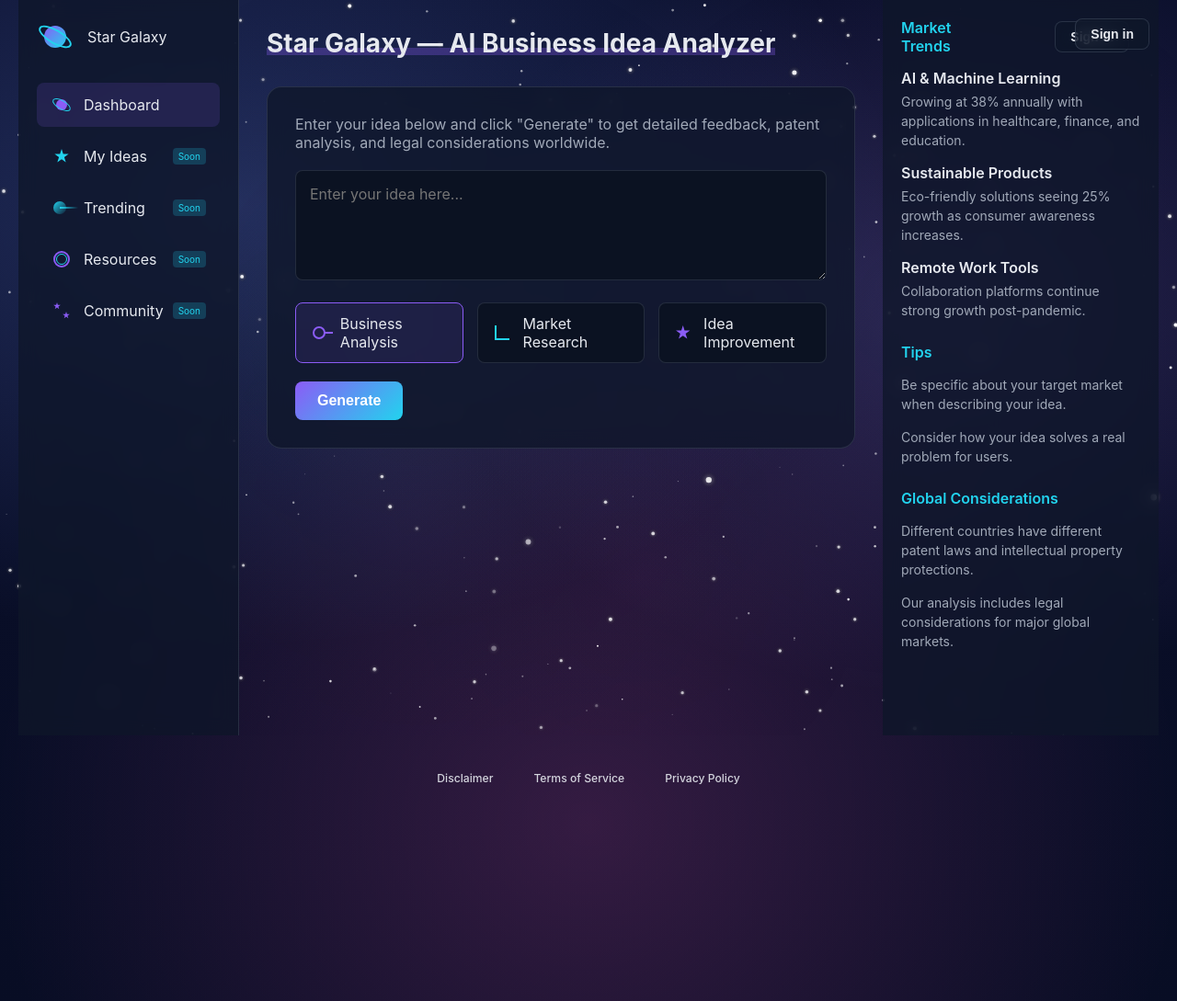
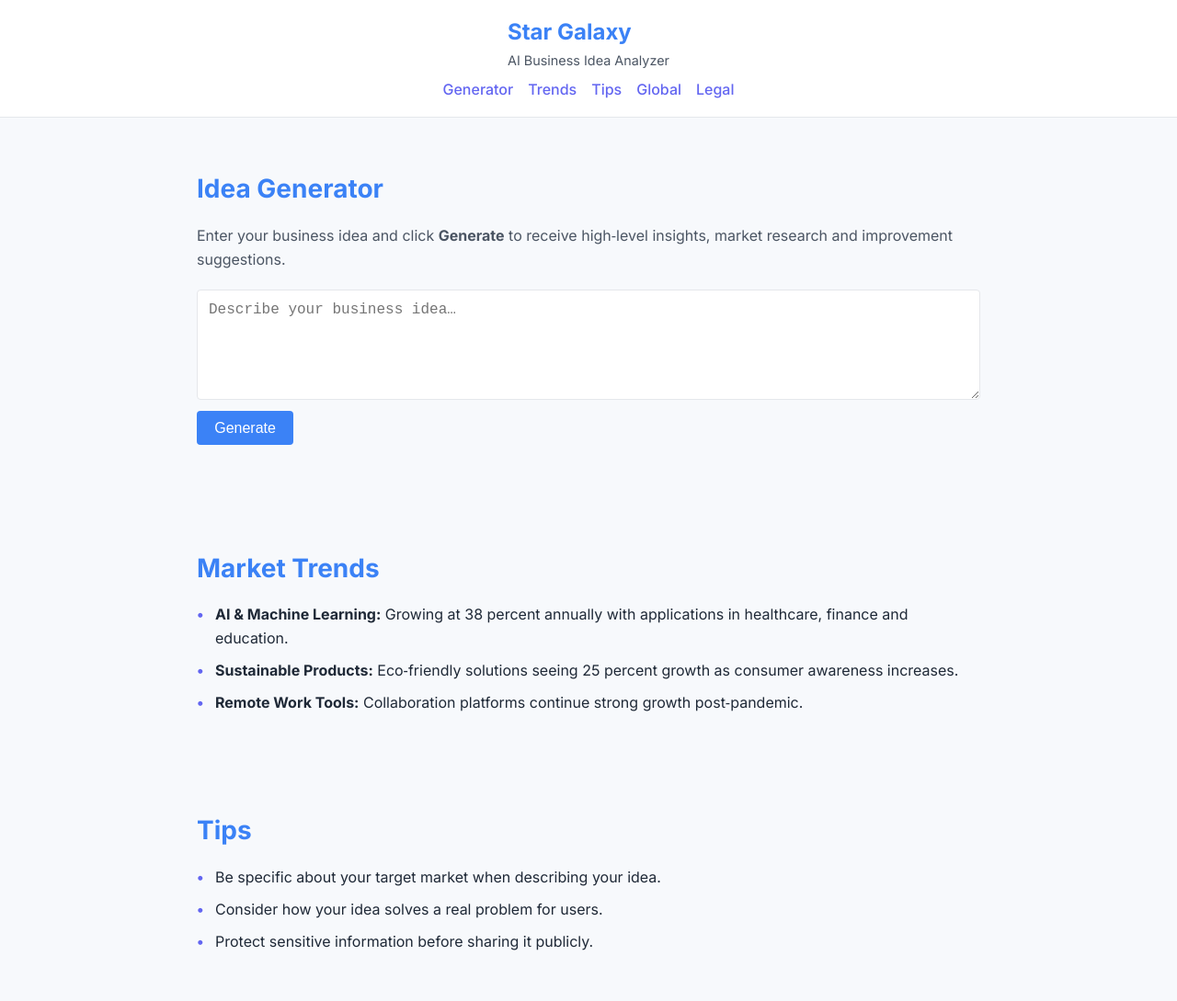
Before and after one commit to andreyshapira1983-code/insightforgem, a plain HTML site: page index.html in a window 1280 px wide. Shown: the top 1089 px of the page at 92% size. Drawn offline with Linux system fonts and the light colour scheme.

Commit message:
Add files via upload

```diff
--- a/index.html
+++ b/index.html
@@ -1,174 +1,148 @@
 <!DOCTYPE html>
 <html lang="en">
 <head>
-  <meta charset="utf-8"/>
-  <meta name="viewport" content="width=device-width, initial-scale=1.0"/>
+  <meta charset="UTF-8">
+  <meta name="viewport" content="width=device-width, initial-scale=1.0">
   <title>Star Galaxy — AI Business Idea Analyzer</title>
-  <meta name="description" content="Analyze and refine business ideas with AI: feasibility, market, risks, next steps."/>
-  <link rel="canonical" href="https://insightforgem.netlify.app/"/>
-  <link rel="icon" type="image/x-icon" href="/favicon.ico"/>
-  <link rel="stylesheet" href="css/styles.css"/>
-  <!-- Include authentication modal styles -->
-  <link rel="stylesheet" href="css/auth.css"/>
-  <!-- Global fixes to eliminate nested scrollbars and other UI quirks -->
-  <link rel="stylesheet" href="css/global-fixes.css"/>
-  <!-- Optional security overrides -->
-  <link rel="stylesheet" href="css/security.css"/>
+  <!-- Link to the dedicated stylesheet -->
+  <link rel="stylesheet" href="style.css">
+  <!-- Preload the main font for performance -->
+  <link rel="preconnect" href="https://fonts.googleapis.com">
+  <link rel="preconnect" href="https://fonts.gstatic.com" crossorigin>
+  <link href="https://fonts.googleapis.com/css2?family=Inter:wght@400;500;600;700&display=swap" rel="stylesheet">
 </head>
 <body>
-  <canvas id="galaxy-bg" aria-hidden="true"></canvas>
-  <div class="app-container">
-    <!-- Sidebar navigation -->
-    <div class="sidebar">
-      <div class="sidebar-header">
-        <div class="galaxy-logo">
-          <div class="logo-planet"></div>
-          <div class="logo-ring"></div>
-        </div>
-        <span>Star Galaxy</span>
+  <header class="site-header">
+    <div class="logo">
+      <h1>Star&nbsp;Galaxy</h1>
+      <span class="subtitle">AI Business Idea Analyzer</span>
+    </div>
+    <nav class="main-nav">
+      <a href="#generator">Generator</a>
+      <a href="#trends">Trends</a>
+      <a href="#tips">Tips</a>
+      <a href="#global">Global</a>
+      <a href="#legal">Legal</a>
+    </nav>
+  </header>
+
+  <main>
+    <!-- Idea generator section -->
+    <section id="generator" class="section">
+      <h2>Idea Generator</h2>
+      <p class="section-intro">Enter your business idea and click&nbsp;<strong>Generate</strong> to receive high‑level insights, market research and improvement suggestions.</p>
+      <div class="generator-form">
+        <textarea id="idea-input" placeholder="Describe your business idea…"></textarea>
+        <button id="generate-btn">Generate</button>
       </div>
-      <ul class="sidebar-menu">
-        <li class="active" data-page="dashboard">
-          <a href="#">
-            <div class="galaxy-icon dashboard-icon">
-              <div class="planet"></div>
-              <div class="orbit"></div>
-            </div>
-            <span>Dashboard</span>
-          </a>
-        </li>
-        <li data-page="myIdeas">
-          <a href="#">
-            <div class="galaxy-icon idea-icon">
-              <div class="star-burst"></div>
-            </div>
-            <span>My Ideas</span>
-            <span class="coming-soon">Soon</span>
-          </a>
-        </li>
-        <li data-page="trending">
-          <a href="#">
-            <div class="galaxy-icon trend-icon">
-              <div class="comet"></div>
-            </div>
-            <span>Trending</span>
-            <span class="coming-soon">Soon</span>
-          </a>
-        </li>
-        <li data-page="resources">
-          <a href="#">
-            <div class="galaxy-icon resource-icon">
-              <div class="galaxy-spiral"></div>
-            </div>
-            <span>Resources</span>
-            <span class="coming-soon">Soon</span>
-          </a>
-        </li>
-        <li data-page="community">
-          <a href="#">
-            <div class="galaxy-icon community-icon">
-              <div class="stars-group"></div>
-            </div>
-            <span>Community</span>
-            <span class="coming-soon">Soon</span>
-          </a>
-        </li>
-      </ul>
-      <div class="sidebar-footer legal-footer-center"></div>
-    </div>
-
-    <!-- Main content area -->
-    <div class="main-content" id="main-content">
-      <h1 id="main-title"><span class="title-text">Star Galaxy — AI Business Idea Analyzer</span></h1>
-      <div class="card" id="main-card">
-        <p id="instruction-text">Enter your idea below and click "Generate" to get detailed feedback, patent analysis, and legal considerations worldwide.</p>
-        <textarea id="idea-text" placeholder="Enter your idea here..."></textarea>
-        <div class="ai-options">
-          <div class="ai-option selected" data-mode="analyze">
-            <div class="galaxy-icon analyze-icon">
-              <div class="analyze-beam"></div>
-            </div>
-            Business Analysis
+      <div id="results" class="results hidden">
+        <h3>Analysis Results</h3>
+        <div class="result-cards">
+          <div class="card" id="analysis-section">
+            <h4>Business Analysis</h4>
+            <p id="analysis-content">Your analysis will appear here.</p>
           </div>
-          <div class="ai-option" data-mode="market">
-            <div class="galaxy-icon market-icon">
-              <div class="market-graph"></div>
-            </div>
-            Market Research
+          <div class="card" id="research-section">
+            <h4>Market Research</h4>
+            <p id="research-content">Market research will appear here.</p>
           </div>
-          <div class="ai-option" data-mode="improve">
-            <div class="galaxy-icon improve-icon">
-              <div class="improve-spark"></div>
-            </div>
-            Idea Improvement
+          <div class="card" id="improvement-section">
+            <h4>Idea Improvement</h4>
+            <p id="improvement-content">Improvement suggestions will appear here.</p>
           </div>
         </div>
-        <button class="cosmic-button" id="analyze-button">
-          <div class="button-stars"></div>
-          <span>Generate</span>
-        </button>
-        <div id="results-container" style="display: none;"></div>
       </div>
-      <!-- Hidden legal content container that can be shown when needed -->
-      <div class="card" id="legal-content" style="display: none;">
-        <button class="cosmic-button" id="back-to-main" style="margin-bottom: 20px;">
-          <span>← Back to Generator</span>
-        </button>
-        <h3 id="legal-title">Legal Information</h3>
-        <div id="legal-body"></div>
+    </section>
+
+    <!-- Market trends section -->
+    <section id="trends" class="section">
+      <h2>Market Trends</h2>
+      <ul class="list">
+        <li><strong>AI &amp; Machine Learning:</strong> Growing at 38&nbsp;percent annually with applications in healthcare, finance and education.</li>
+        <li><strong>Sustainable Products:</strong> Eco‑friendly solutions seeing 25&nbsp;percent growth as consumer awareness increases.</li>
+        <li><strong>Remote Work Tools:</strong> Collaboration platforms continue strong growth post‑pandemic.</li>
+      </ul>
+    </section>
+
+    <!-- Tips section -->
+    <section id="tips" class="section">
+      <h2>Tips</h2>
+      <ul class="list">
+        <li>Be specific about your target market when describing your idea.</li>
+        <li>Consider how your idea solves a real problem for users.</li>
+        <li>Protect sensitive information before sharing it publicly.</li>
+      </ul>
+    </section>
+
+    <!-- Global considerations section -->
+    <section id="global" class="section">
+      <h2>Global Considerations</h2>
+      <p>Different countries have varying patent laws and intellectual property protections. Our analysis includes legal considerations for major global markets. Use the table below as a quick reference.</p>
+      <div class="table-wrapper">
+        <table>
+          <thead>
+            <tr><th>Country/Region</th><th>Key patent considerations</th></tr>
+          </thead>
+          <tbody>
+            <tr><td>United States</td><td>First‑to‑file system; software and business methods may be patentable under certain conditions.</td></tr>
+            <tr><td>European Union</td><td>First‑to‑file system; stricter requirements for software and business method patents.</td></tr>
+            <tr><td>China</td><td>First‑to‑file system; increasing protection for software patents.</td></tr>
+            <tr><td>Russia</td><td>First‑to‑file system; software generally protected by copyright rather than patents.</td></tr>
+            <tr><td>Japan</td><td>First‑to‑file system; software patentable if it has technical characteristics.</td></tr>
+          </tbody>
+        </table>
       </div>
-    </div>
+    </section>
 
-    <!-- Info panel (right side) -->
-    <div class="info-panel">
-      <div class="info-panel-header market-trend-absolute market-trend-flex" id="market-trend-header">
-        Market Trends
-        <span class="login-btn">
-          <button class="auth-button" data-role="signin" id="header-sign-in">Sign in</button>
-        </span>
+    <!-- Legal information -->
+    <section id="legal" class="section">
+      <h2>Legal Information</h2>
+      <p class="section-intro">The following summaries outline our Terms of Service, Privacy Policy and Disclaimer. For full details please contact us.</p>
+      <div class="legal-nav">
+        <a href="#terms">Terms&nbsp;of&nbsp;Service</a>
+        <span class="divider">|</span>
+        <a href="#privacy">Privacy&nbsp;Policy</a>
+        <span class="divider">|</span>
+        <a href="#disclaimer">Disclaimer</a>
       </div>
-      <div class="trend-item">
-        <div class="trend-title">AI &amp; Machine Learning</div>
-        <div class="trend-description">Growing at 38% annually with applications in healthcare, finance, and education.</div>
-      </div>
-      <div class="trend-item">
-        <div class="trend-title">Sustainable Products</div>
-        <div class="trend-description">Eco-friendly solutions seeing 25% growth as consumer awareness increases.</div>
-      </div>
-      <div class="trend-item">
-        <div class="trend-title">Remote Work Tools</div>
-        <div class="trend-description">Collaboration platforms continue strong growth post-pandemic.</div>
-      </div>
-      <div class="info-panel-header">Tips</div>
-      <div class="trend-item">
-        <div class="trend-description">Be specific about your target market when describing your idea.</div>
-      </div>
-      <div class="trend-item">
-        <div class="trend-description">Consider how your idea solves a real problem for users.</div>
-      </div>
-      <div class="info-panel-header">Global Considerations</div>
-      <div class="trend-item">
-        <div class="trend-description">Different countries have different patent laws and intellectual property protections.</div>
-      </div>
-      <div class="trend-item">
-        <div class="trend-description">Our analysis includes legal considerations for major global markets.</div>
-      </div>
-    </div>
-  </div>
+      <article id="terms" class="legal-section">
+        <h3>Terms of Service</h3>
+        <p>By accessing or using Star&nbsp;Galaxy you agree to be bound by these Terms. We provide a platform for idea analysis and evaluation. You agree not to violate laws, infringe upon rights, submit unlawful content, interfere with our services or attempt unauthorized access. You retain all rights to the ideas you submit; we retain rights to the Star&nbsp;Galaxy name, logo and design.</p>
+        <p>Detailed provisions cover user conduct, intellectual property, limitations of liability, indemnification, international use and governing law.</p>
+      </article>
+      <article id="privacy" class="legal-section">
+        <h3>Privacy Policy</h3>
+        <p>We respect your privacy and are committed to protecting your personal data and ideas. We collect only what is necessary to deliver our services: the content you submit, basic usage data and device information. We use this information to provide and improve our services, respond to your inquiries, analyse usage patterns, prevent fraud and comply with legal obligations. Technical and organisational measures help protect your data, though absolute security cannot be guaranteed.</p>
+        <p>You have rights to access, rectify or delete your information, restrict or object to processing, request data portability and withdraw consent at any time.</p>
+      </article>
+      <article id="disclaimer" class="legal-section">
+        <h3>Disclaimer</h3>
+        <p>The information provided by Star&nbsp;Galaxy is for general informational purposes only and does not constitute legal, financial or professional advice. Always consult qualified professionals before making decisions based on our analysis.</p>
+        <p>Our AI analysis may not account for recent market changes, local regulations or other factors beyond our control. A positive analysis does not guarantee the success of your business idea. We cannot guarantee absolute confidentiality; for highly sensitive ideas, consider obtaining legal protection before sharing details.</p>
+      </article>
+    </section>
+  </main>
 
-  <!-- Scripts -->
-  <script src="js/galaxy-bg.js"></script>
-  <script src="js/star-galaxy-core.js"></script>
-  <script src="js/ui-hardening.js"></script>
-  <script src="js/auth.js"></script>
-  <script src="js/auth-fix.js"></script>
-  <script src="js/askOpenAI.js"></script>
-  <script src="js/app.js"></script>
-  <!-- Footer with legal links -->
-  <footer class="site-legal legal-footer-center" id="site-legal">
-    <a href="legal/disclaimer.html">Disclaimer</a>
-    <a href="legal/terms.html">Terms of Service</a>
-    <a href="legal/privacy.html">Privacy Policy</a>
+  <footer class="site-footer">
+    <p>&copy; 2025 Star&nbsp;Galaxy. All rights reserved.</p>
   </footer>
+
+  <script>
+    // JavaScript to handle the generator button click. This is a simple placeholder to demonstrate functionality.
+    document.getElementById('generate-btn').addEventListener('click', function () {
+      const input = document.getElementById('idea-input').value.trim();
+      if (!input) {
+        alert('Please enter your business idea before generating.');
+        return;
+      }
+      // In a production environment, you would send the idea to a backend or AI service using
+      // an API key stored securely on the server (e.g., process.env.OPEN_API_KEY). Here we
+      // simply display placeholder text containing the user input to show the data flow.
+      document.getElementById('analysis-content').textContent = `Our algorithms analyse "${input}" to identify strengths, weaknesses and potential opportunities.`;
+      document.getElementById('research-content').textContent = `We gather market research related to "${input}" including growth rates, key competitors and emerging trends.`;
+      document.getElementById('improvement-content').textContent = `Suggestions for improving "${input}" may include niche targeting, feature enhancements or alternative revenue models.`;
+      document.getElementById('results').classList.remove('hidden');
+    });
+  </script>
 </body>
 </html>
--- /dev/null
+++ b/style.css
@@ -0,0 +1,260 @@
+/*
+ * Basic styling for the Star Galaxy single‑page application.
+ * The design follows a clean, modern aesthetic with responsive layouts and
+ * accessible colour contrasts. Feel free to adjust the CSS variables
+ * below to better suit your brand colours.
+ */
+
+:root {
+  --bg: #f7f9fc;
+  --panel: #ffffff;
+  --primary: #3b82f6;
+  --secondary: #6366f1;
+  --text: #1f2937;
+  --text-muted: #4b5563;
+  --border: #e5e7eb;
+  --card-bg: #ffffff;
+  --card-border: #e5e7eb;
+  --footer-bg: #f0f4f8;
+}
+
+* {
+  box-sizing: border-box;
+}
+
+body {
+  margin: 0;
+  font-family: 'Inter', sans-serif;
+  background: var(--bg);
+  color: var(--text);
+  line-height: 1.6;
+}
+
+/* Header */
+.site-header {
+  display: flex;
+  flex-direction: column;
+  align-items: center;
+  background: var(--panel);
+  border-bottom: 1px solid var(--border);
+  padding: 1rem 1.5rem;
+  position: sticky;
+  top: 0;
+  z-index: 1000;
+}
+
+.logo h1 {
+  margin: 0;
+  font-size: 1.5rem;
+  font-weight: 700;
+  color: var(--primary);
+}
+
+.logo .subtitle {
+  font-size: 0.9rem;
+  color: var(--text-muted);
+  display: block;
+}
+
+.main-nav {
+  margin-top: 0.5rem;
+  display: flex;
+  gap: 1rem;
+  flex-wrap: wrap;
+  justify-content: center;
+}
+
+.main-nav a {
+  color: var(--secondary);
+  text-decoration: none;
+  font-weight: 500;
+  transition: color 0.2s ease-in-out;
+}
+
+.main-nav a:hover {
+  color: var(--primary);
+}
+
+/* Sections */
+.section {
+  padding: 2rem 1.5rem;
+  max-width: 900px;
+  margin: 0 auto;
+}
+
+.section h2 {
+  font-size: 1.75rem;
+  margin-bottom: 0.75rem;
+  color: var(--primary);
+}
+
+.section-intro {
+  margin-bottom: 1.25rem;
+  color: var(--text-muted);
+}
+
+/* Generator */
+.generator-form {
+  display: flex;
+  flex-direction: column;
+  gap: 0.75rem;
+  margin-bottom: 1.5rem;
+}
+
+#idea-input {
+  min-height: 120px;
+  padding: 0.75rem;
+  border: 1px solid var(--border);
+  border-radius: 4px;
+  font-size: 1rem;
+  resize: vertical;
+}
+
+#generate-btn {
+  padding: 0.6rem 1.2rem;
+  border: none;
+  border-radius: 4px;
+  background: var(--primary);
+  color: #fff;
+  font-size: 1rem;
+  cursor: pointer;
+  width: max-content;
+  align-self: flex-start;
+  transition: background 0.2s ease-in-out;
+}
+
+#generate-btn:hover {
+  background: var(--secondary);
+}
+
+/* Results */
+.results.hidden {
+  display: none;
+}
+
+.results {
+  margin-top: 1.5rem;
+}
+
+.result-cards {
+  display: flex;
+  flex-wrap: wrap;
+  gap: 1rem;
+}
+
+.card {
+  flex: 1 1 260px;
+  background: var(--card-bg);
+  border: 1px solid var(--card-border);
+  border-radius: 8px;
+  padding: 1rem;
+  box-shadow: 0 2px 4px rgba(0,0,0,0.05);
+}
+
+.card h4 {
+  margin-top: 0;
+  margin-bottom: 0.5rem;
+  color: var(--secondary);
+  font-size: 1.1rem;
+}
+
+/* Lists */
+.list {
+  list-style: none;
+  padding-left: 0;
+}
+
+.list li {
+  margin-bottom: 0.6rem;
+  position: relative;
+  padding-left: 1.25rem;
+}
+
+.list li::before {
+  content: "•";
+  position: absolute;
+  left: 0;
+  top: 0;
+  color: var(--secondary);
+  font-weight: 700;
+}
+
+/* Table */
+.table-wrapper {
+  overflow-x: auto;
+}
+
+table {
+  width: 100%;
+  border-collapse: collapse;
+  margin-top: 1rem;
+}
+
+th,
+td {
+  padding: 0.75rem;
+  border: 1px solid var(--border);
+  text-align: left;
+}
+
+th {
+  background: #eff6ff;
+  color: var(--text);
+  font-weight: 600;
+}
+
+/* Legal */
+.legal-nav {
+  display: flex;
+  flex-wrap: wrap;
+  gap: 0.5rem;
+  margin: 1rem 0;
+  font-size: 0.9rem;
+}
+
+.legal-nav a {
+  color: var(--secondary);
+  text-decoration: none;
+}
+
+.legal-nav a:hover {
+  text-decoration: underline;
+}
+
+.legal-nav .divider {
+  color: var(--text-muted);
+}
+
+.legal-section {
+  margin-bottom: 1.5rem;
+}
+
+.legal-section h3 {
+  margin-top: 1rem;
+  margin-bottom: 0.5rem;
+  font-size: 1.3rem;
+  color: var(--primary);
+}
+
+/* Footer */
+.site-footer {
+  background: var(--footer-bg);
+  padding: 1rem;
+  text-align: center;
+  border-top: 1px solid var(--border);
+  font-size: 0.9rem;
+  color: var(--text-muted);
+}
+
+/* Responsive adjustments */
+@media (max-width: 600px) {
+  .result-cards {
+    flex-direction: column;
+  }
+  .main-nav {
+    gap: 0.5rem;
+  }
+  .section {
+    padding: 1.5rem 1rem;
+  }
+}
```
